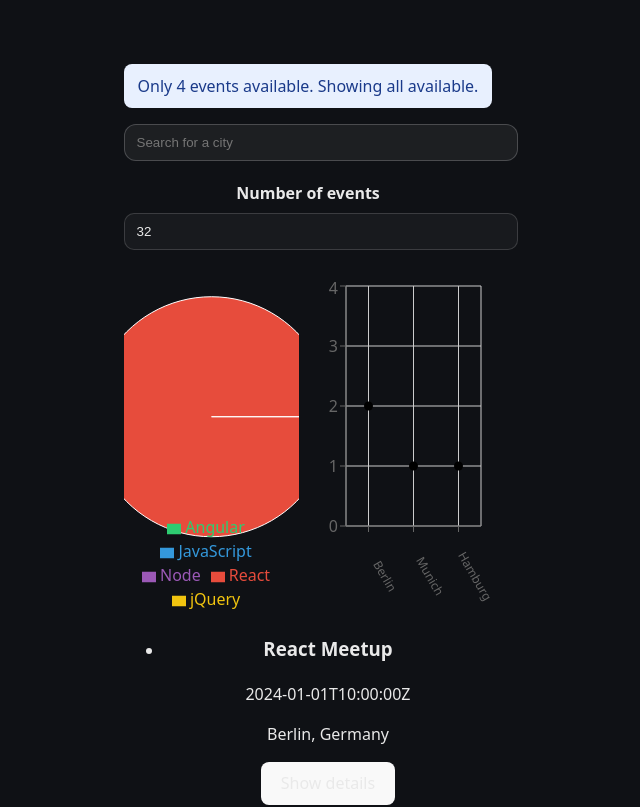
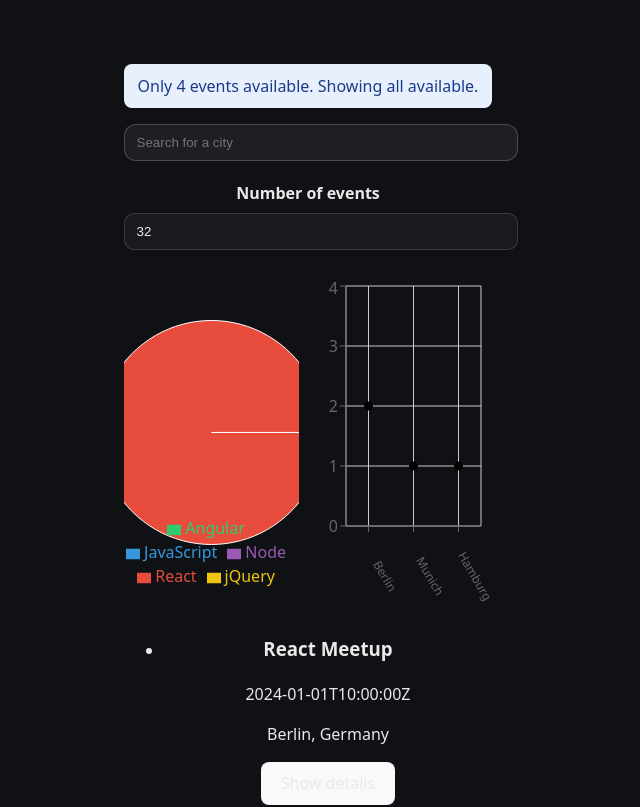
Before and after one commit to dpatil1719/meet-app, a React (Vite) app: page / in a window 1280 px wide. Shown: the top 807 px of the page, without its empty margins (332-972 px from the left). Built offline with nearby package versions, Linux system fonts and the light colour scheme.

Commit message:
fix(pie-chart): prevent top label clipping by lowering center and radius; add chart gap

```diff
--- a/src/App.css
+++ b/src/App.css
@@ -193,6 +193,7 @@ button:hover { background: rgba(255,255,255,0.12); }
 
 /* Charts grid */
 .charts-container {
+  gap: 24px;
   display: grid;
   grid-template-columns: 1fr 1fr;
   gap: 16px;
--- a/src/components/EventGenresChart.jsx
+++ b/src/components/EventGenresChart.jsx
@@ -16,7 +16,6 @@ const EventGenresChart = ({ events }) => {
       value: events.filter((e) => e.summary?.includes(genre)).length,
     }));
 
-  // higher-contrast labels and keep them inside the container bounds
   const renderCustomizedLabel = ({ cx, cy, midAngle, outerRadius, percent, index }) => {
     if (!percent) return null;
     const RAD = Math.PI / 180;
@@ -38,13 +37,13 @@ const EventGenresChart = ({ events }) => {
 
   return (
     <ResponsiveContainer width="99%" height={340}>
-      <PieChart>
+      <PieChart margin={{ top: 8, right: 0, bottom: 28, left: 0 }}>
         <Pie
           data={data}
           dataKey="value"
           cx="50%"
-          cy="58%"        // nudge down so top labels don't clip
-          outerRadius={120} // slightly smaller to fit labels
+          cy="64%"        // push down to avoid top clipping
+          outerRadius={112} // slightly smaller for breathing room
           labelLine={false}
           label={renderCustomizedLabel}
         >
```
